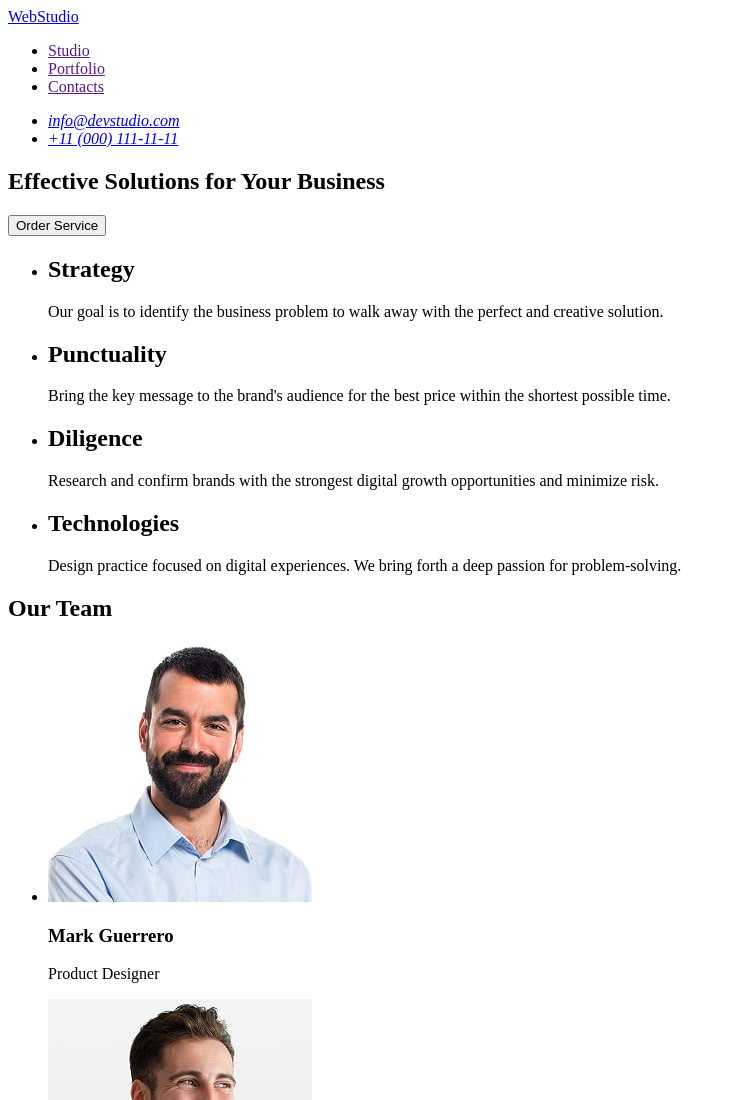
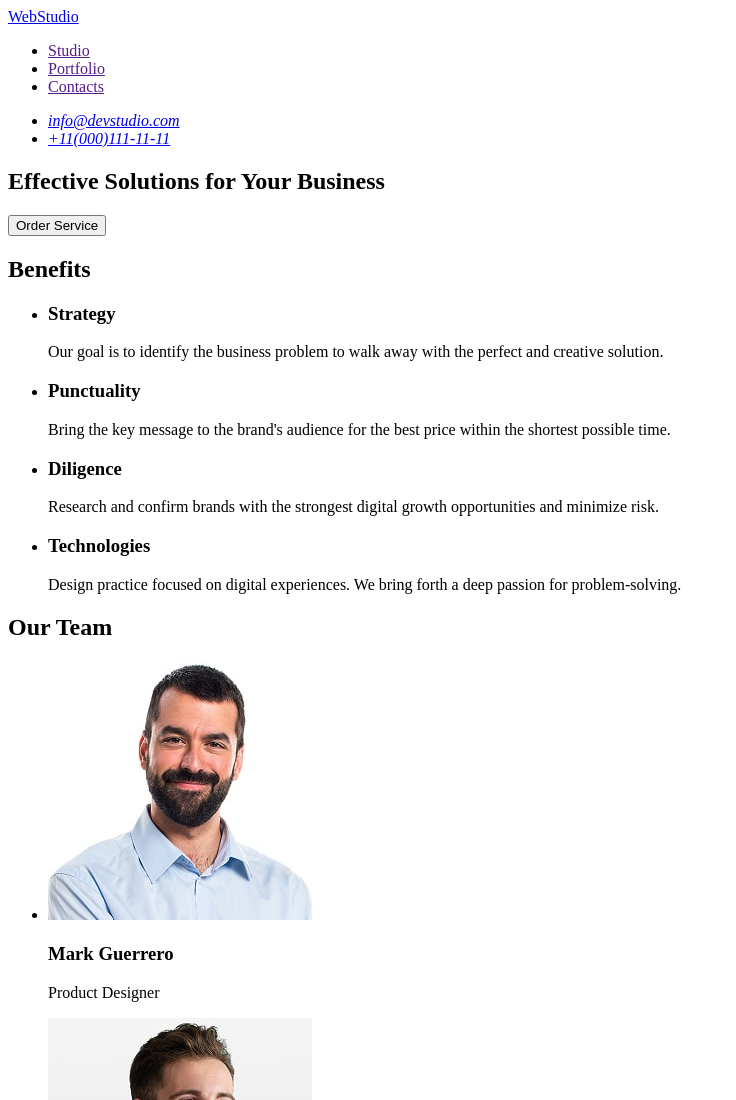
Before and after one commit to andrii1717/goit-markup-hw-01, a plain HTML site: page index.html in a window 1280 px wide. Shown: the top 1100 px of the page, without its empty margins (0-736 px from the left). Drawn offline with Linux system fonts and the light colour scheme.

Commit message:
add changes

```diff
--- a/index.html
+++ b/index.html
@@ -3,7 +3,7 @@
   <head>
     <meta charset="UTF-8" />
     <meta name="viewport" content="width=device-width, initial-scale=1.0" />
-    <title>Web Studio</title>
+    <title>WebStudio</title>
   </head>
   <body>
     <header>
@@ -18,7 +18,7 @@
       <address>
         <ul>
           <li><a href="mailto:info@devstudio.com">info@devstudio.com</a></li>
-          <li><a href="tel:+110001111111">+11 (000) 111-11-11</a></li>
+          <li><a href="tel:+110001111111">+11(000)111-11-11</a></li>
         </ul>
       </address>
     </header>
@@ -28,30 +28,31 @@
         <button type="button">Order Service</button>
       </section>
       <section>
+        <h2 class="visually-hidden">Benefits</h2>
         <ul>
           <li>
-            <h2>Strategy</h2>
+            <h3>Strategy</h3>
             <p>
               Our goal is to identify the business problem to walk away with the
               perfect and creative solution.
             </p>
           </li>
           <li>
-            <h2>Punctuality</h2>
+            <h3>Punctuality</h3>
             <p>
               Bring the key message to the brand's audience for the best price
               within the shortest possible time.
             </p>
           </li>
           <li>
-            <h2>Diligence</h2>
+            <h3>Diligence</h3>
             <p>
               Research and confirm brands with the strongest digital growth
               opportunities and minimize risk.
             </p>
           </li>
           <li>
-            <h2>Technologies</h2>
+            <h3>Technologies</h3>
             <p>
               Design practice focused on digital experiences. We bring forth a
               deep passion for problem-solving.
```
